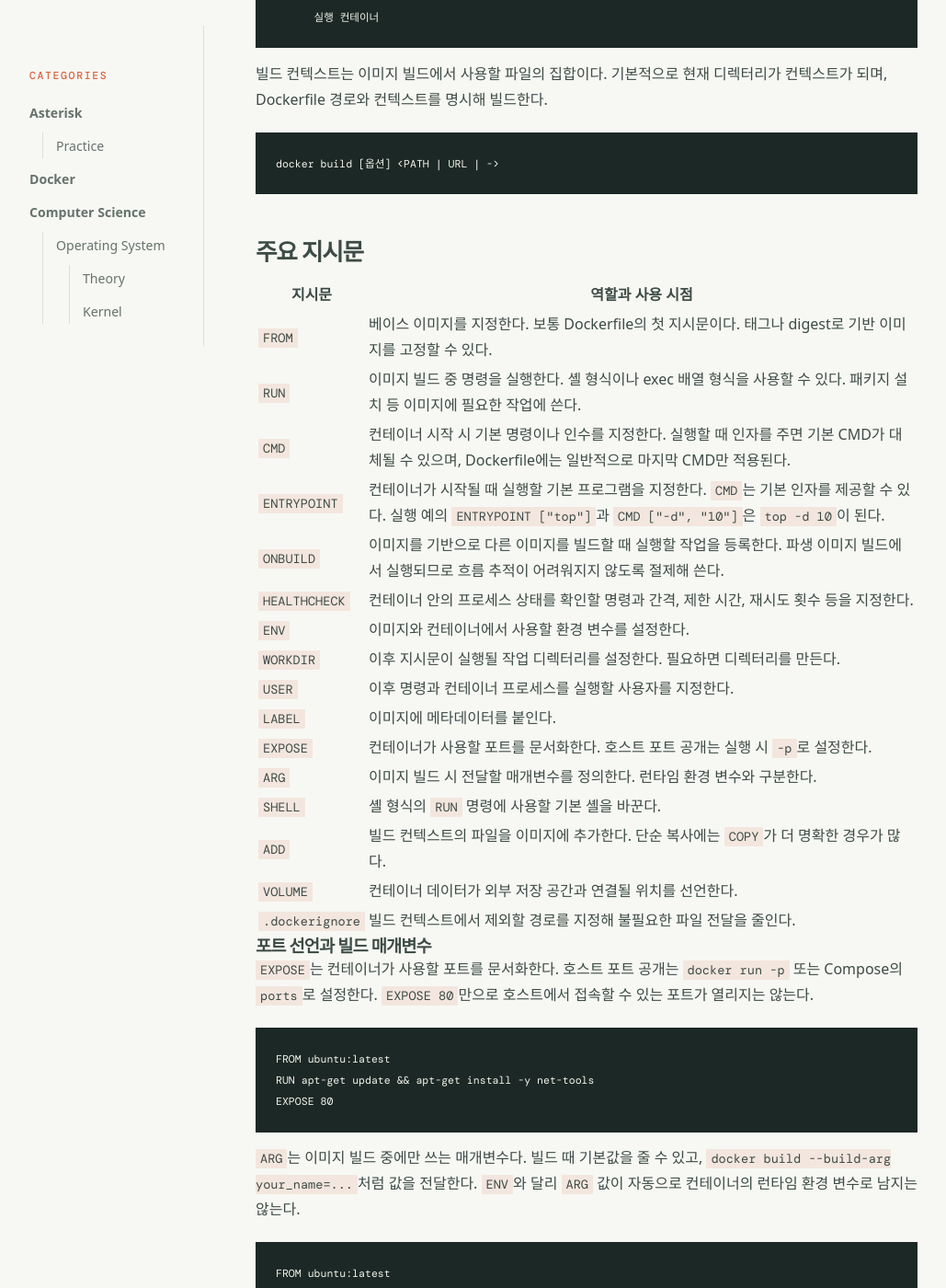
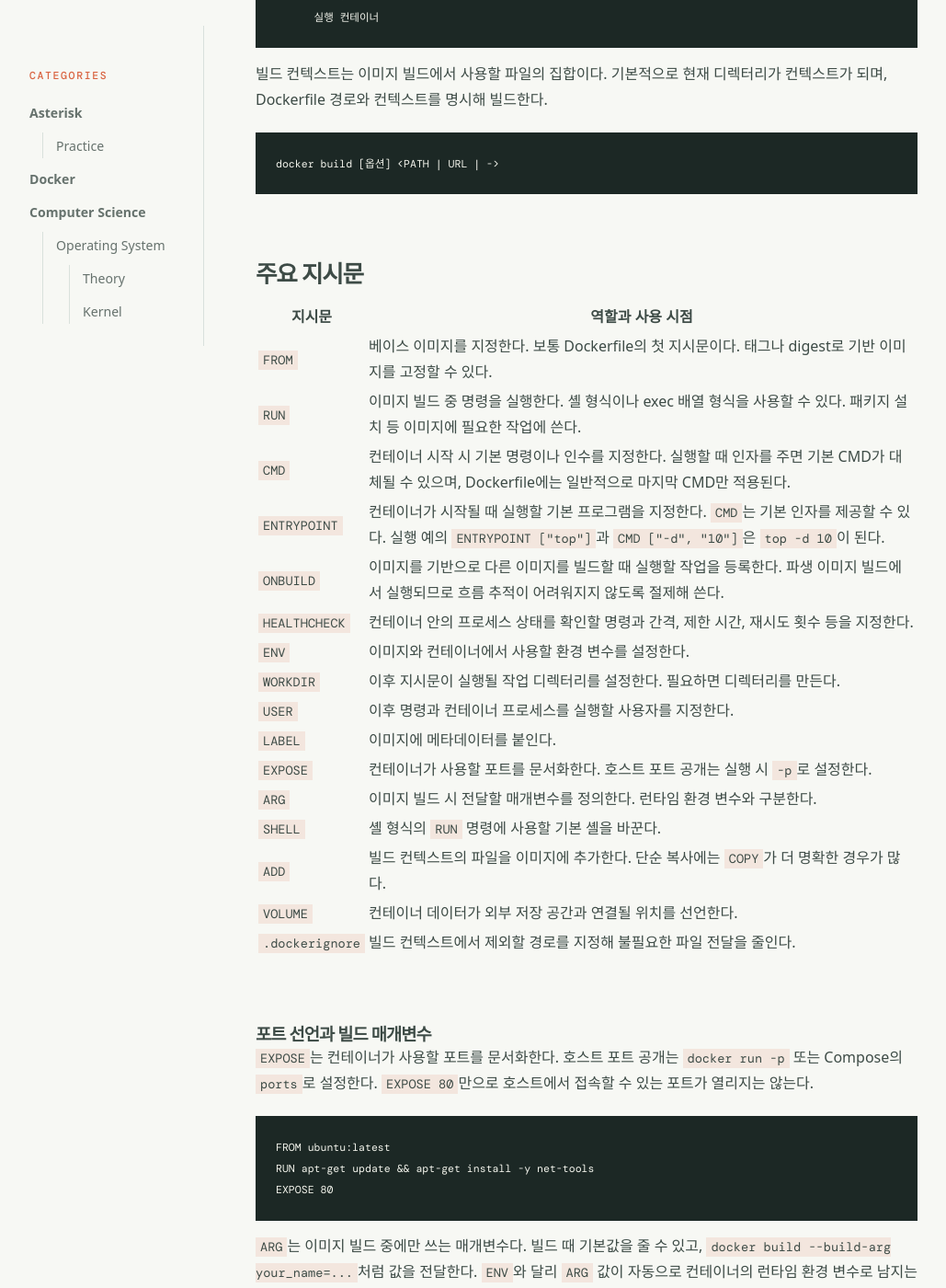
Before and after one commit to NotableDeveloper/NotableDeveloper.github.io, a Jekyll site: the page built from _posts/2026-11-03-dockerfile.md, in a window 1280 px wide and 1400 px high, scrolled down 856 px. Shown: the whole window at 92% size, without its empty margins (68-1097 px from the left). Built offline with Jekyll 4.4.1, drawn with Linux system fonts in a browser that asks for light colours; some web fonts are replaced.

Commit message:
Increase spacing above post headings

```diff
--- a/assets/css/style.css
+++ b/assets/css/style.css
@@ -62,6 +62,7 @@ h1, h2, h3 { margin: 0; line-height: 1.18; letter-spacing: -.05em; }
 .page-content p, .page-content li, .post-body { color: #3d4b46; }
 .post-lede { margin: -20px 0 45px; color: var(--muted); font-size: 1.15rem; }
 .post-body h2 { font-size: 1.6rem; }
+.post-body :is(h1, h2, h3, h4, h5, h6) { margin-top: 72px; }
 .post-body p { margin: 0 0 22px; }
 .post-body code { padding: 2px 5px; background: var(--accent-soft); font-family: "DM Mono", monospace; font-size: .85em; }
 .post-body pre { overflow-x: auto; padding: 22px; color: #f4f5ed; background: #1c2825; font: .85rem/1.7 "DM Mono", monospace; }
```
